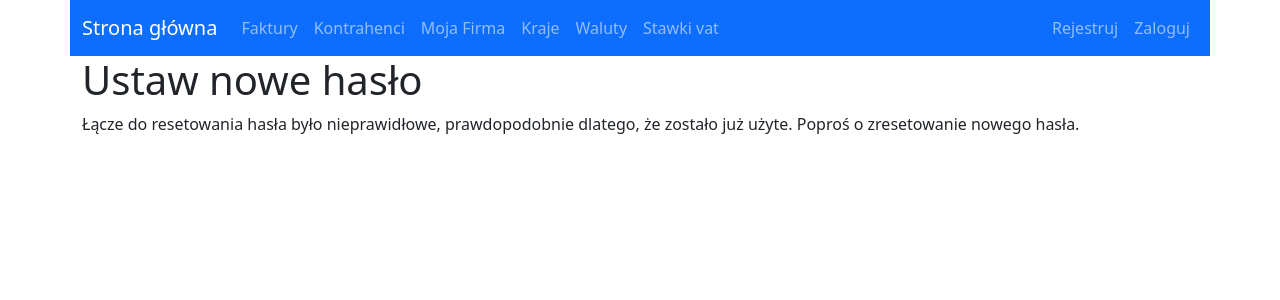
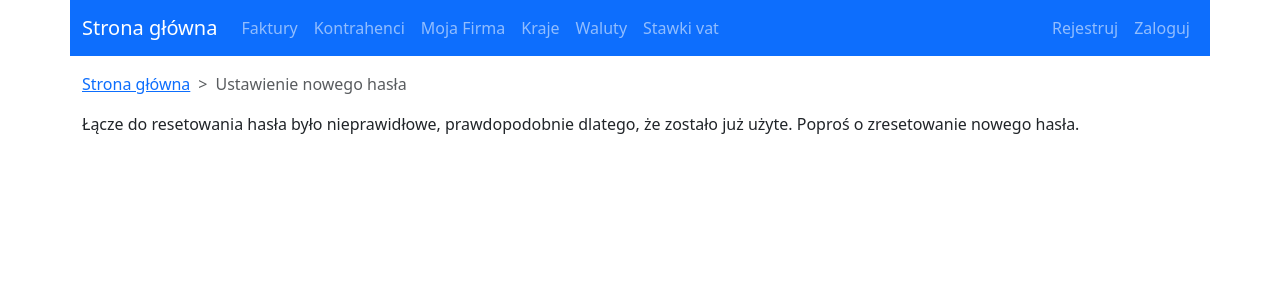
Before and after one commit to devsoft-pl/invoice-factory, a Django app: a page that uses templates/registration/password_reset_confirm.html in a window 1280 px wide. Shown: the top 300 px of the page. Run offline with Django 3.2, Linux system fonts and the light colour scheme; parts of the project's set-up code (start-up, migrations or seed data) failed here and were passed over.

Commit message:
stylowanie bootstrapem

```diff
--- a/templates/registration/password_reset_confirm.html
+++ b/templates/registration/password_reset_confirm.html
@@ -1,12 +1,18 @@
 {% extends "base.html" %}
-
 {% block title %}Wprowadź nowe hasło{% endblock %}
 
 {% block content %}
-
-    <h1>Ustaw nowe hasło</h1>
+    <div class="container mt-3">
+        <div class="row">
+            <nav style="--bs-breadcrumb-divider: '>';" aria-label="breadcrumb">
+                <ol class="breadcrumb">
+                    <li class="breadcrumb-item"><a href="{% url 'invoices:index' %}">Strona główna</a></li>
+                    <li class="breadcrumb-item active" aria-current="page">Ustawienie nowego hasła</li>
+                </ol>
+            </nav>
+        </div>
+    <div class="row">
         {% if validlink %}
-
             <form action="." method="post">
                 {% csrf_token %}
                 {{ form.as_p }}
@@ -15,5 +21,5 @@
         {% else %}
             <p>Łącze do resetowania hasła było nieprawidłowe, prawdopodobnie dlatego, że zostało już użyte. Poproś o zresetowanie nowego hasła. </p>
         {% endif %}
-
+    </div>
 {% endblock %}
```
Lines whose indentation alone changed are shown as unchanged.
